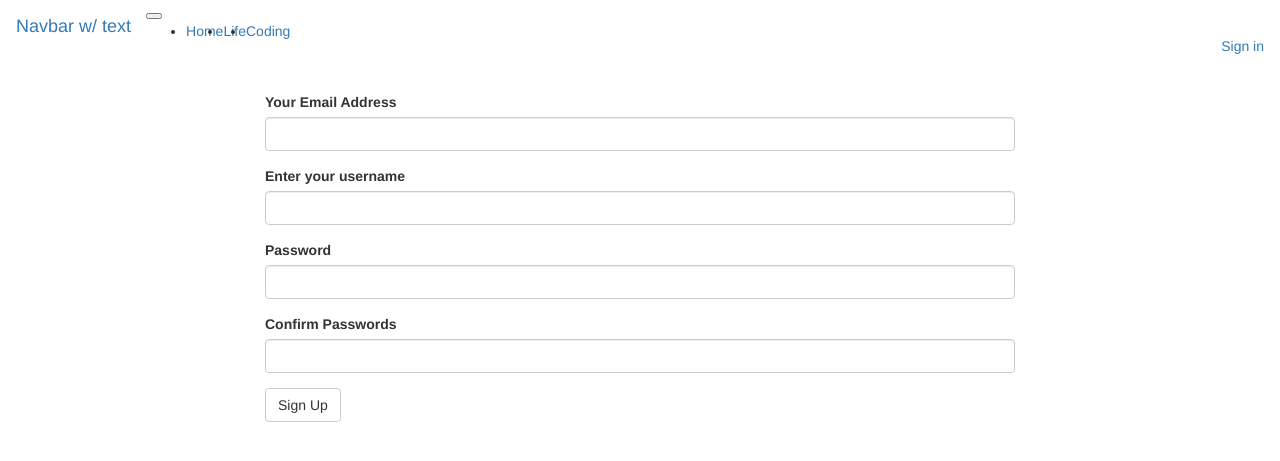
After one commit to Eddychase/peech, a Flask app: page /authenticate/register in a window 1280 px wide. The commit adds this page. Shown: the top 461 px of the page. Run offline with Flask 2, Linux system fonts and the light colour scheme; some libraries are stand-ins or nearby versions.

Commit message:
index page with form viewwed

```diff
--- a/app/auth/__init__.py
+++ b/app/auth/__init__.py
@@ -1,5 +1,6 @@
 from flask import Blueprint
+
 
 auth = Blueprint('auth',__name__)
 
-from . import views
+from . import views,forms
--- /dev/null
+++ b/app/auth/forms.py
@@ -0,0 +1,25 @@
+from flask_wtf import FlaskForm
+from wtforms import StringField,PasswordField,BooleanField,SubmitField
+from wtforms.validators import Required,Email,EqualTo,ValidationError
+from ..models import User
+
+class RegistrationForm(FlaskForm):
+    email = StringField('Your Email Address',validators=[Required(),Email()])
+    username = StringField('Enter your username',validators = [Required()])
+    password = PasswordField('Password',validators = [Required(), EqualTo('password_confirm',message = 'Passwords must match')])
+    password_confirm = PasswordField('Confirm Passwords',validators = [Required()])
+    submit = SubmitField('Sign Up')
+
+    def validate_email(self,data_field):
+            if User.query.filter_by(email =data_field.data).first():
+                raise ValidationError('There is an account with that email')
+
+    def validate_username(self,data_field):
+        if User.query.filter_by(username = data_field.data).first():
+            raise ValidationError('That username is taken')
+
+class LoginForm(FlaskForm):
+    email = StringField('Your Email Address',validators=[Required(),Email()])
+    password = PasswordField('Password',validators =[Required()])
+    remember = BooleanField('Remember me')
+    submit = SubmitField('Sign In')
--- a/app/auth/views.py
+++ b/app/auth/views.py
@@ -1,6 +1,47 @@
-from flask import render_template
-from . import auth
+from .import auth
+from flask import render_template,redirect,url_for, flash,request
+from ..models import User
+from flask_login import login_user,logout_user,login_required
+from .forms import LoginForm,RegistrationForm
+from ..import db
 
-@auth.route('/login')
+@auth.route('/login',methods=['GET','POST'])
 def login():
-    return render_template('/auth/login.html')
+    login_form = LoginForm()
+    if login_form.validate_on_submit():
+        user = User.query.filter_by(email = login_form.email.data).first()
+        if user is not None and user.verify_password(login_form.password.data):
+            login_user(user,login_form.remember.data)
+            return redirect(request.args.get('next') or url_for('main.index'))
+
+        flash('Invalid username or Password')
+
+    title = "pitches login"
+    return render_template('auth/login.html',login_form = login_form,title=title)
+
+@auth.route('/register',methods = ["GET","POST"])
+def register():
+    form = RegistrationForm()
+    if form.validate_on_submit():
+        user = User(email = form.email.data,
+         username = form.username.data,
+         password = form.password.data)
+
+        db.session.add(user)
+        db.session.commit()
+
+        mail_message("Welcome to Pitch It Up!",
+        "email/welcome_user",
+        user.email,user=user)
+
+        title = "New Account"
+
+        return redirect(url_for('auth.login'))
+
+    return render_template('auth/register.html',registration_form = form)
+
+@auth.route('/logout')
+@login_required
+def logout():
+    logout_user()
+    return redirect(url_for("main.index"))
--- /dev/null
+++ b/app/templates/auth/register.html
@@ -0,0 +1,17 @@
+{% extends 'base.html'%}
+{% import 'bootstrap/wtf.html' as wtf%}
+
+{% block content %}
+<div class="container">
+<div class="row">
+<div class="col-md-2"> </div>
+<div class="col-md-8">
+
+{{wtf.quick_form(registration_form)}}
+
+</div>
+<div class="col-md-2"></div>
+</div>
+</div>
+
+{% endblock%}
--- a/app/templates/navbar.html
+++ b/app/templates/navbar.html
@@ -18,5 +18,13 @@
     <span class="navbar-text">
 
     </span>
+    <ul class="nav navbar-nav navbar-right">
+                  {% if current_user.is_authenticated %}
+                  <li style="color:white;padding:15px;">{{current_user.username}}</li>
+                  <li><a href="{{url_for('auth.logout')}}">Sign out</a></li>
+                  {% else %}
+                  <li><a href="{{url_for('auth.login')}}">Sign in</a></li>
+                  {%endif%}
+                </ul>
   </div>
 </nav>
--- a/config.py
+++ b/config.py
@@ -2,6 +2,8 @@ import os
 
 
 class Config:
+
+    SECRET_KEY=os.environ.get('SECRET_KEY')
 
     SQLALCHEMY_DATABASE_URI = 'postgresql+psycopg2://emdee:arif@123@localhost/pitches'
 
--- a/manage.py
+++ b/manage.py
@@ -5,15 +5,27 @@ from app.models import User, Pitches
 
 
 app = create_app('development')
+
+
+migrate = Migrate(app,db)
 manager = Manager(app)
+
+
+
 manager.add_command('server',Server)
+manager.add_command('db',MigrateCommand)
+
+
+@manager.command
+def test():
+    """Run the unit tests."""
+    import unittest
+    tests = unittest.TestLoader().discover('tests')
+    unittest.TextTestRunner(verbosity=2).run(tests)
 
 @manager.shell
 def make_shell_context():
     return dict(app = app,db = db,User = User,Pitches = Pitches)
 
-migrate = Migrate(app,db)
-manager.add_command('db',MigrateCommand)
-
 if __name__ == '__main__':
     manager.run()
```
Also changed, not shown: app/__init__.py (+11 -2 lines), app/main/__init__.py (+1 -7 lines), app/models.py (+8 -0 lines), app/templates/auth/login.html (+24 -1 lines), app/templates/index.html (+4 -4 lines), migrations/versions/32ec9e226498_initial_migration_added_email_and_.py (added, +32 -0 lines).
